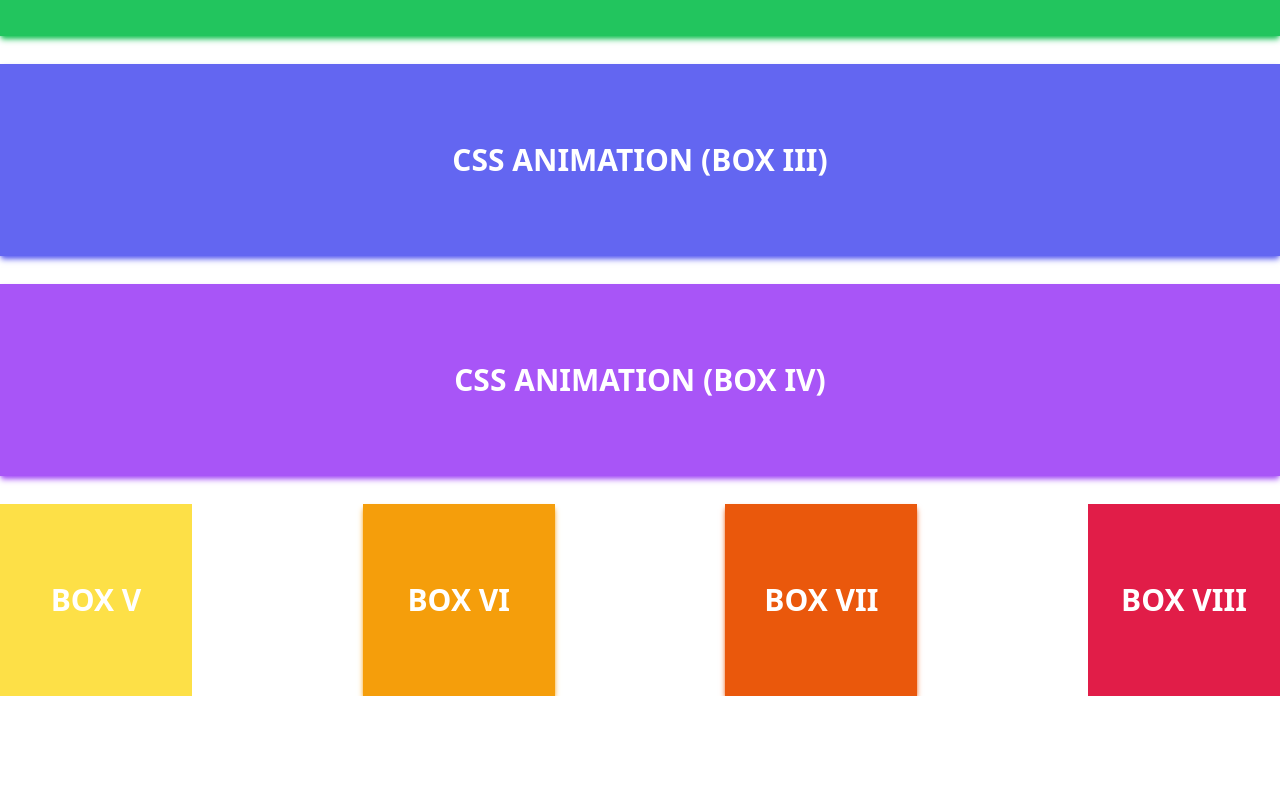
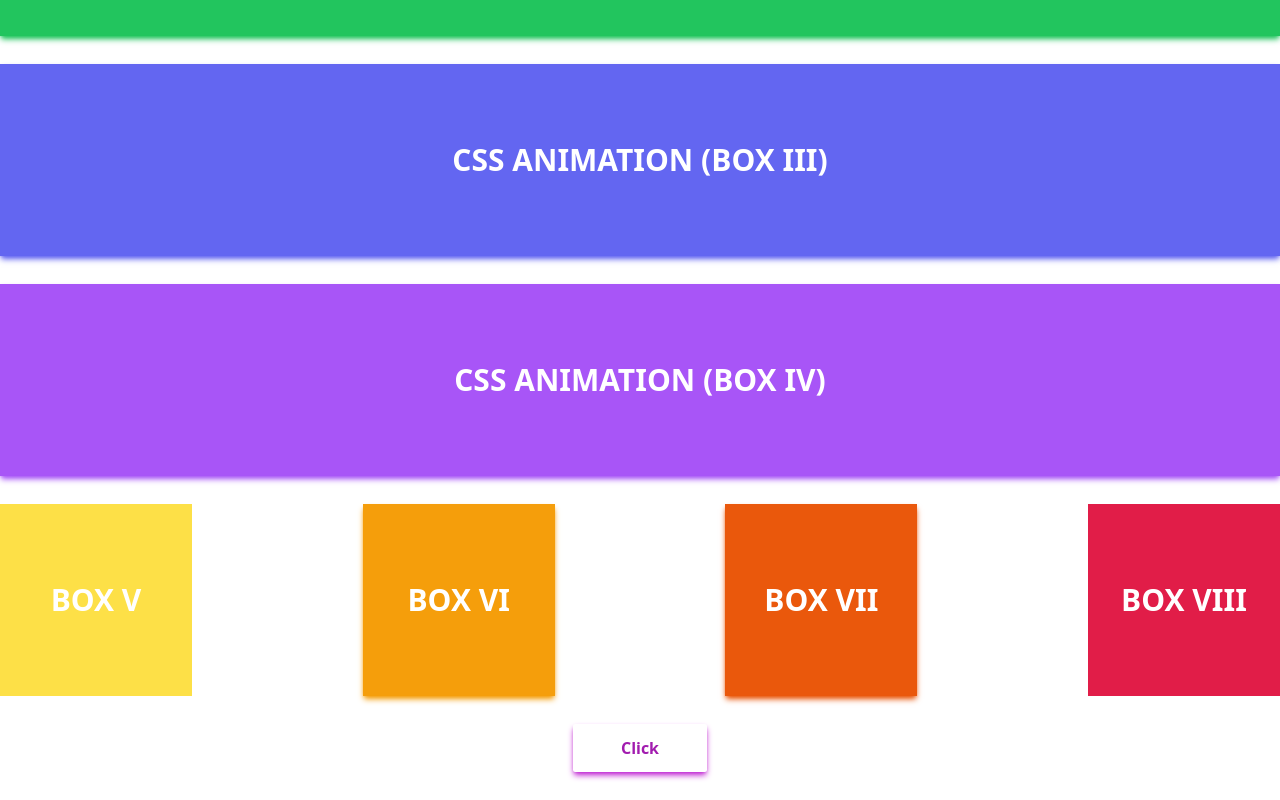
Before and after one commit to sayonUsman/basic-css-animation, a React (Vite) app: page / in a window 1280 px wide. Shown: the part 388-1188 px from the top of the page. Before the commit the page ends 1084 px from the top, so only its background shows below. Built offline with nearby package versions, Linux system fonts and the light colour scheme.

Commit message:
Added a button with the animation

```diff
--- a/src/App.tsx
+++ b/src/App.tsx
@@ -6,6 +6,7 @@ import BoxV from "./components/Box/BoxV";
 import BoxVI from "./components/Box/BoxVI";
 import BoxVII from "./components/Box/BoxVII";
 import BoxVIII from "./components/Box/BoxVIII";
+import ButtonI from "./components/Button/ButtonI";
 
 function App() {
   return (
@@ -21,6 +22,10 @@ function App() {
         <BoxVII />
         <BoxVIII />
       </div>
+
+      <div className="flex justify-center my-7">
+        <ButtonI />
+      </div>
     </>
   );
 }
--- /dev/null
+++ b/src/components/Button/ButtonI.tsx
@@ -0,0 +1,13 @@
+import style from "../../style/Button/btn.module.css";
+
+const ButtonI = () => {
+  return (
+    <button
+      className={`px-12 py-3 rounded-sm shadow-md shadow-fuchsia-600 text-fuchsia-700 font-semibold ${style.btnI}`}
+    >
+      Click
+    </button>
+  );
+};
+
+export default ButtonI;
--- /dev/null
+++ b/src/style/Button/Btn.module.css
@@ -0,0 +1,27 @@
+.btnI {
+  position: relative;
+  overflow-x: hidden;
+}
+
+.btnI::after {
+  content: "";
+  height: 100%;
+  width: 100%;
+  position: absolute;
+  top: 0;
+  right: 0;
+  background-color: #d946ef;
+  transition-property: all;
+  transition-duration: 500ms;
+  transition-timing-function: ease;
+  transform: translateX(100%);
+}
+
+.btnI:hover {
+  color: #ffffff;
+}
+
+.btnI:hover:after {
+  transform: translateX(0px);
+  z-index: -1;
+}
```
